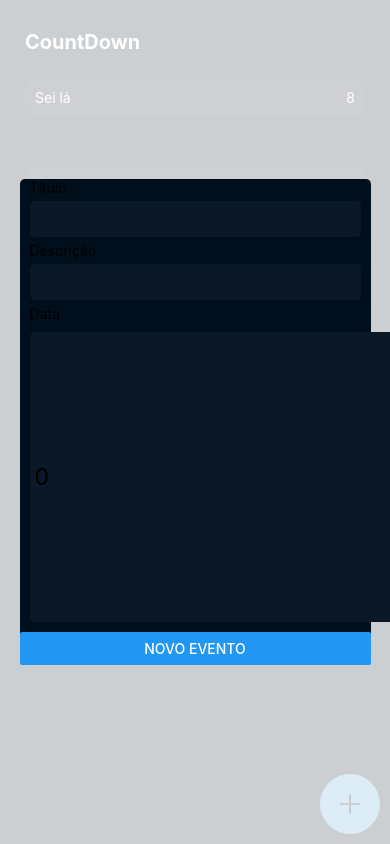
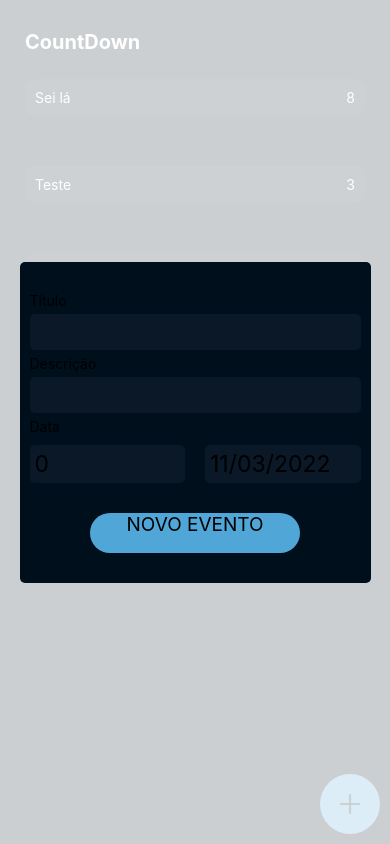
Before and after one commit to PedroSpelta/CountDown, a React Native app: screen / in a window 390 px wide. Both pictures are taken after a click on the element 350 px from the left and 804 px from the top of the page. Built offline with nearby package versions, Linux system fonts and the light colour scheme.

Commit message:
feat: text inside date modal daus

```diff
--- a/package.json
+++ b/package.json
@@ -9,6 +9,7 @@
     "web": "expo start --web"
   },
   "dependencies": {
+    "@react-native-async-storage/async-storage": "^1.16.1",
     "@react-native-community/datetimepicker": "4.0.0",
     "expo": "~44.0.2",
     "expo-splash-screen": "~0.14.1",
--- a/src/components/newTask/NewTaskDate.tsx
+++ b/src/components/newTask/NewTaskDate.tsx
@@ -1,11 +1,5 @@
 import React, { useState } from "react";
-import {
-  Pressable,
-  StyleSheet,
-  Text,
-  TextInput,
-  View,
-} from "react-native";
+import { Pressable, StyleSheet, Text, TextInput, View } from "react-native";
 import DateTimePicker from "@react-native-community/datetimepicker";
 import moment from "moment";
 import { ICNewTaskDate } from "../../types/tasks";
@@ -29,21 +23,23 @@
     return setShowDate(false);
   };
 
-  const handleDateInput = (text:string) => {
+  const handleDateInput = (text: string) => {
     const number = Number(text).toString();
-    setDate(getFutureDate(number))
+    setDate(getFutureDate(number));
     setDays(number.replace(/[^0-9]/g, ""));
-  }
+  };
 
   return (
     <View style={styles.container}>
-      {/* <Text style={styles.input}>{formattedDate}</Text> */}
-      <TextInput
-        keyboardType="number-pad"
-        style={styles.pressable}
-        value={days}
-        onChangeText={handleDateInput}
-      />
+      <View style={[styles.pressable, styles.pressableInput]}>
+        <TextInput
+          keyboardType="number-pad"
+          value={days}
+          onChangeText={handleDateInput}
+          style={styles.pressableText}
+        />
+        <Text style={styles.pressableText}>Dias</Text>
+      </View>
       <Pressable style={styles.pressable} onPress={() => setShowDate(true)}>
         <Text style={styles.input}>{formattedDate}</Text>
       </Pressable>
@@ -59,8 +55,15 @@
 };
 
 const styles = StyleSheet.create({
+  pressableInput: {
+    justifyContent: 'space-between'
+  },
+  pressableText: {
+    fontSize: 23
+  },
   pressable: {
     flex: 1,
+    flexDirection:'row',
     margin: 10,
     backgroundColor: palette.second,
     padding: 5,
--- a/src/components/newTask/NewTaskForm.tsx
+++ b/src/components/newTask/NewTaskForm.tsx
@@ -2,6 +2,7 @@
 import {
   Alert,
   Button,
+  Pressable,
   StyleSheet,
   Text,
   TextInput,
@@ -27,15 +28,15 @@
   const handleChangeTask = () => {
     setTasks((state) => {
       const newState = state.map((ts) => {
-        if( ts.date !== selectedTask.date) return ts;
+        if (ts.date !== selectedTask.date) return ts;
         return {
           title,
           description,
-          date
-        }
-      })
+          date,
+        };
+      });
       return newState;
-    })
+    });
   };
 
   const handleAddTask = () => {
@@ -74,7 +75,9 @@
           showDate={showDate}
           setShowDate={setShowDate}
         />
-        <Button title={buttonText} onPress={handleButtonPress} />
+        <Pressable style={styles.button} onPress={handleButtonPress}>
+          <Text style={styles.buttonText}>{buttonText.toUpperCase()}</Text>
+        </Pressable>
       </View>
     </TouchableWithoutFeedback>
   );
@@ -82,11 +85,26 @@
 
 const styles = StyleSheet.create({
   container: {
+    paddingVertical:30,
     maxWidth: "100%",
     width: "90%",
     borderRadius: 5,
     backgroundColor: palette.first,
     justifyContent: "center",
+  },
+  button: {
+    marginTop: 20,
+    justifyContent:'center',
+    alignItems:'center',
+  },
+  buttonText: {
+    backgroundColor: palette.third,
+    fontSize: 19,
+    textAlign: 'center',
+    textAlignVertical: 'center',
+    width: '60%',
+    height: 40,
+    borderRadius:100,
   },
   input: {
     padding: 5,
```
Also changed, not shown: 1 other file (tests, documents, lock files or other folders).
